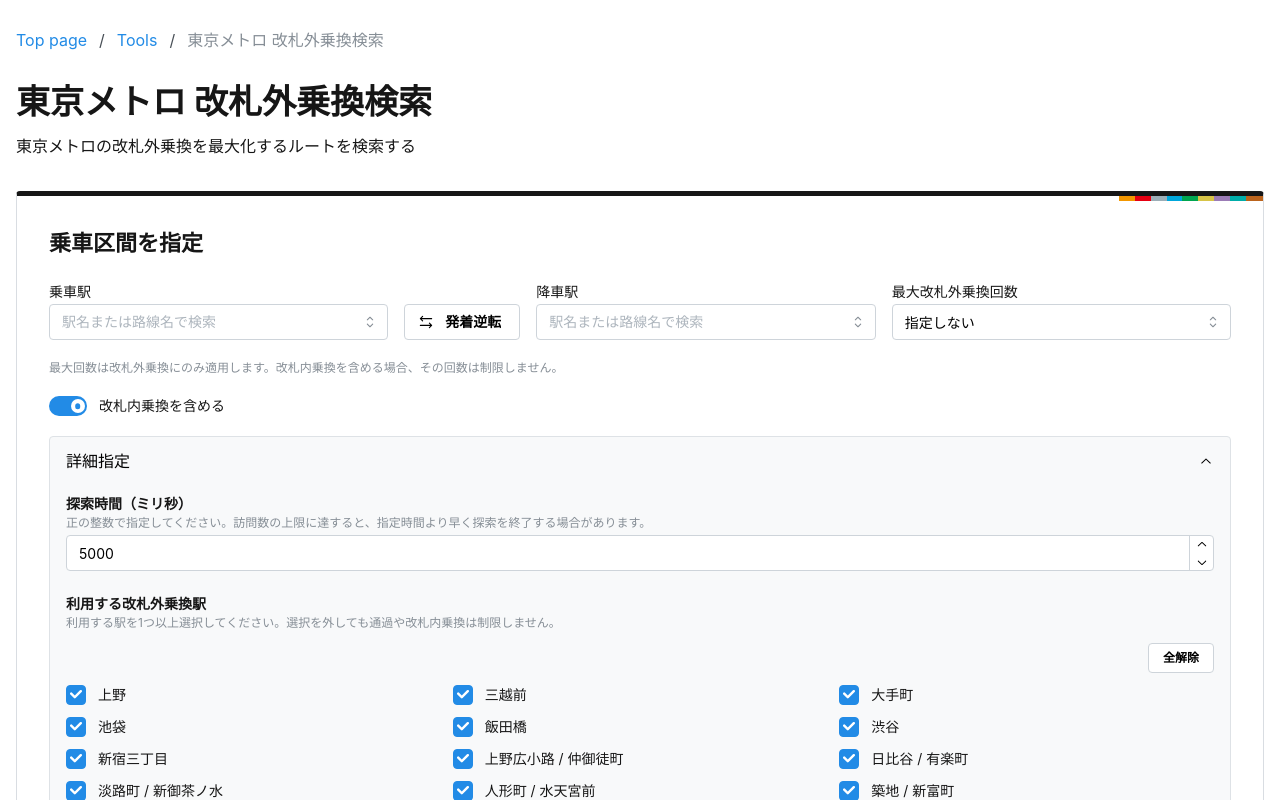
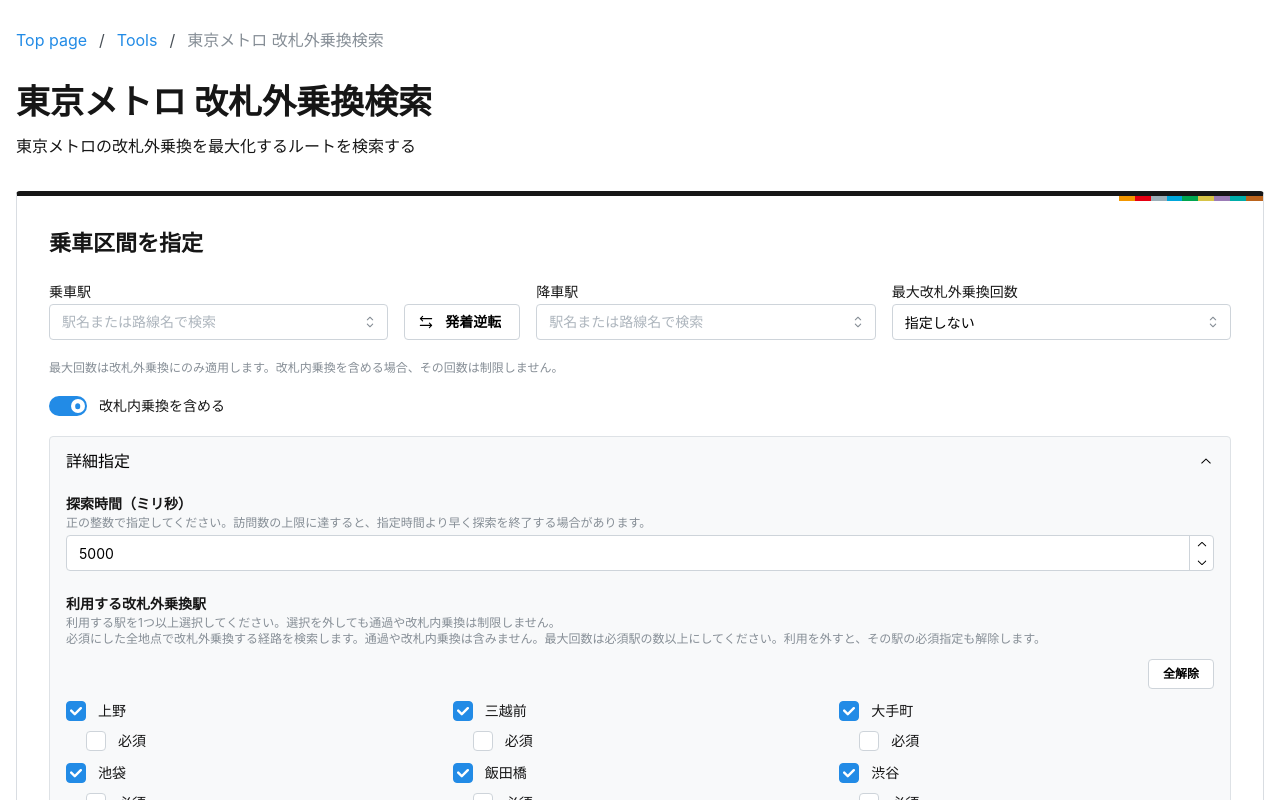
Before and after one commit to hiroxto/hiroxto.net, a Next.js app: page /tools/tokyometro-transfer-search in a window 1280 px wide. Both pictures are taken after a click on the button "詳細指定". Shown: the top 800 px of the page. Built offline with nearby package versions, Linux system fonts and the light colour scheme.

Commit message:
fix: 改札外乗換の利用と必須指定を連動

```diff
--- a/components/tokyometro-transfer-search/tokyometro-transfer-search-page.tsx
+++ b/components/tokyometro-transfer-search/tokyometro-transfer-search-page.tsx
@@ -4,10 +4,12 @@ import {
     Accordion,
     Alert,
     Badge,
+    Box,
     Button,
     Checkbox,
     Divider,
     Group,
+    Input,
     NumberInput,
     type OptionsFilter,
     Paper,
@@ -21,7 +23,7 @@ import {
 import { ArrowsLeftRightIcon } from '@phosphor-icons/react/dist/csr/ArrowsLeftRight';
 import Image from 'next/image';
 import { useRouter } from 'next/navigation';
-import { type CSSProperties, type FormEvent, useEffect, useState, useTransition } from 'react';
+import { type CSSProperties, type FormEvent, useEffect, useId, useState, useTransition } from 'react';
 import { SiteSubpageFrame } from '@/components/common/site-subpage-frame';
 import {
     LINE_DEFINITIONS,
@@ -243,6 +245,7 @@ export function TokyoMetroTransferSearchPage({
     queryError,
 }: TokyoMetroTransferSearchPageProps) {
     const router = useRouter();
+    const outsideTransfersId = useId();
     const [durationLimitMs, setDurationLimitMs] = useState<number | string>(initialDurationLimitMs);
     const [fromStationId, setFromStationId] = useState<string | null>(initialFrom);
     const [toStationId, setToStationId] = useState<string | null>(initialTo);
@@ -534,62 +537,85 @@ export function TokyoMetroTransferSearchPage({
                                             radius="sm"
                                             mb="lg"
                                         />
-                                        <Checkbox.Group
+                                        <Input.Wrapper
+                                            id={outsideTransfersId}
                                             label="利用する改札外乗換駅"
+                                            labelElement="div"
                                             description="利用する駅を1つ以上選択してください。選択を外しても通過や改札内乗換は制限しません。"
-                                            value={outsideTransferIds}
-                                            onChange={(values) =>
-                                                setOutsideTransferIds(
-                                                    allOutsideTransferIds.filter((id) => values.includes(id)),
-                                                )
-                                            }
+                                            role="group"
+                                            aria-labelledby={`${outsideTransfersId}-label`}
+                                            aria-describedby={`${outsideTransfersId}-description ${outsideTransfersId}-required-description`}
                                         >
+                                            <Text
+                                                id={`${outsideTransfersId}-required-description`}
+                                                size="xs"
+                                                c="dimmed"
+                                            >
+                                                必須にした全地点で改札外乗換する経路を検索します。通過や改札内乗換は含みません。最大回数は必須駅の数以上にしてください。利用を外すと、その駅の必須指定も解除します。
+                                            </Text>
                                             <Group justify="flex-end" mt="sm">
                                                 <Button
                                                     type="button"
                                                     variant="default"
                                                     size="xs"
                                                     radius="sm"
-                                                    onClick={() =>
+                                                    onClick={() => {
                                                         setOutsideTransferIds(
                                                             areAllOutsideTransfersSelected ? [] : allOutsideTransferIds,
-                                                        )
-                                                    }
+                                                        );
+                                                        if (areAllOutsideTransfersSelected) {
+                                                            setRequiredOutsideTransferIds([]);
+                                                        }
+                                                    }}
                                                 >
                                                     {areAllOutsideTransfersSelected ? '全解除' : '全選択'}
                                                 </Button>
                                             </Group>
                                             <SimpleGrid cols={{ base: 1, sm: 2, md: 3 }} spacing="sm" mt="sm">
                                                 {outsideTransferOptions.map((option) => (
-                                                    <Checkbox
-                                                        key={option.value}
-                                                        value={option.value}
-                                                        label={option.label}
-                                                    />
+                                                    <Stack key={option.value} gap="xs">
+                                                        <Checkbox
+                                                            value={option.value}
+                                                            label={option.label}
+                                                            checked={outsideTransferIds.includes(option.value)}
+                                                            onChange={(event) => {
+                                                                const checked = event.currentTarget.checked;
+                                                                setOutsideTransferIds((ids) =>
+                                                                    checked
+                                                                        ? [...ids, option.value]
+                                                                        : ids.filter((id) => id !== option.value),
+                                                                );
+                                                                // 利用を外した駅の必須指定も解除し、操作による矛盾を防ぐ。
+                                                                if (!checked) {
+                                                                    setRequiredOutsideTransferIds((ids) =>
+                                                                        ids.filter((id) => id !== option.value),
+                                                                    );
+                                                                }
+                                                            }}
+                                                        />
+                                                        <Box pl="lg">
+                                                            <Checkbox
+                                                                value={option.value}
+                                                                label="必須"
+                                                                aria-label={`${option.label}での改札外乗換を必須にする`}
+                                                                checked={requiredOutsideTransferIds.includes(
+                                                                    option.value,
+                                                                )}
+                                                                disabled={!outsideTransferIds.includes(option.value)}
+                                                                onChange={(event) => {
+                                                                    const checked = event.currentTarget.checked;
+                                                                    setRequiredOutsideTransferIds((ids) =>
+                                                                        checked
+                                                                            ? [...ids, option.value]
+                                                                            : ids.filter((id) => id !== option.value),
+                                                                    );
+                                                                }}
+                                                            />
+                                                        </Box>
+                                                    </Stack>
                                                 ))}
                                             </SimpleGrid>
-                                        </Checkbox.Group>
-                                        <Checkbox.Group
-                                            label="必須の改札外乗換駅"
-                                            description="選択した全地点で改札外乗換する経路を検索します。通過や改札内乗換は含みません。利用する駅にも選択し、最大回数は必須駅の数以上にしてください。"
-                                            value={requiredOutsideTransferIds}
-                                            onChange={(values) =>
-                                                setRequiredOutsideTransferIds(
-                                                    allOutsideTransferIds.filter((id) => values.includes(id)),
-                                                )
-                                            }
-                                            mt="lg"
-                                        >
-                                            <SimpleGrid cols={{ base: 1, sm: 2, md: 3 }} spacing="sm" mt="sm">
-                                                {outsideTransferOptions.map((option) => (
-                                                    <Checkbox
-                                                        key={option.value}
-                                                        value={option.value}
-                                                        label={option.label}
-                                                    />
-                                                ))}
-                                            </SimpleGrid>
-                                        </Checkbox.Group>
+                                        </Input.Wrapper>
                                     </Accordion.Panel>
                                 </Accordion.Item>
                             </Accordion>
```
Also changed, not shown: 1 other file (tests, documents, lock files or other folders).
